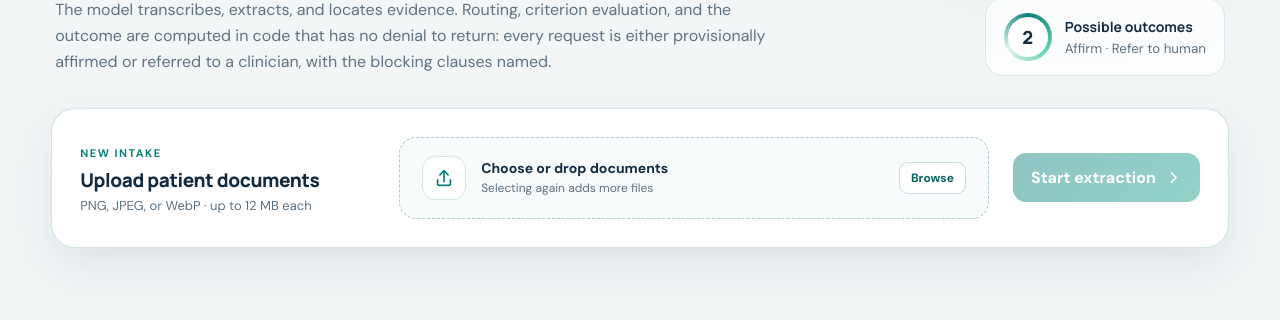
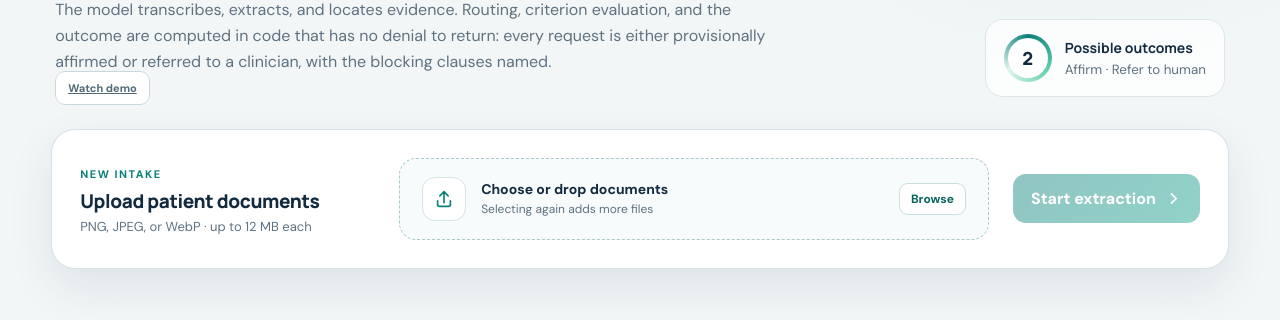
Before and after one commit to hoax12/PA-Case-Study, a plain HTML site: page app/static/index.html in a window 1280 px wide. Shown: the part 290-610 px from the top of the page. Drawn offline with Linux system fonts and the light colour scheme; no server answers.

Commit message:
Add YouTube demo link to landing page

```diff
--- a/app/static/index.html
+++ b/app/static/index.html
@@ -50,6 +50,9 @@
               no denial to return: every request is either provisionally affirmed
               or referred to a clinician, with the blocking clauses named.
             </p>
+            <a class="secondary-button demo-link" href="https://www.youtube.com/watch?v=QrXxezvchZM" target="_blank" rel="noreferrer">
+              Watch demo
+            </a>
           </div>
           <div class="hero-stat">
             <div class="stat-orbit"><span>2</span></div>
```
